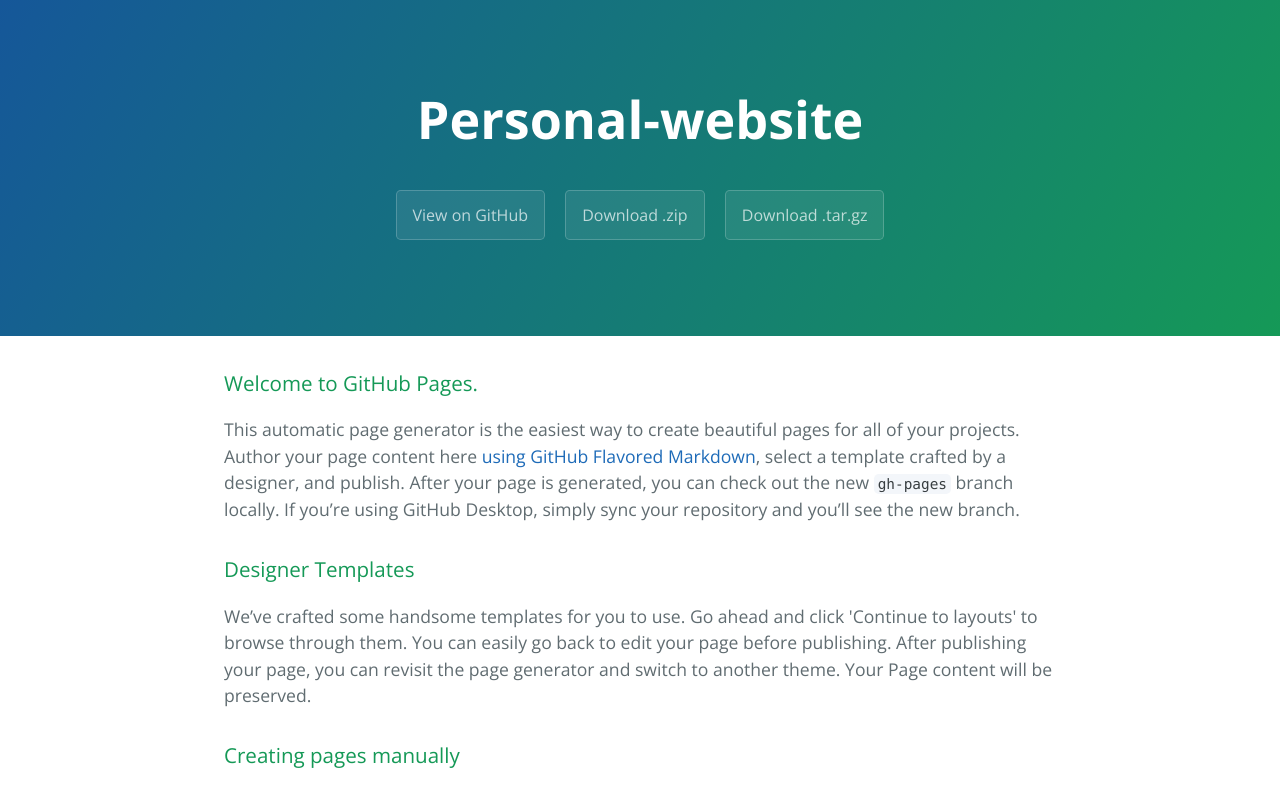
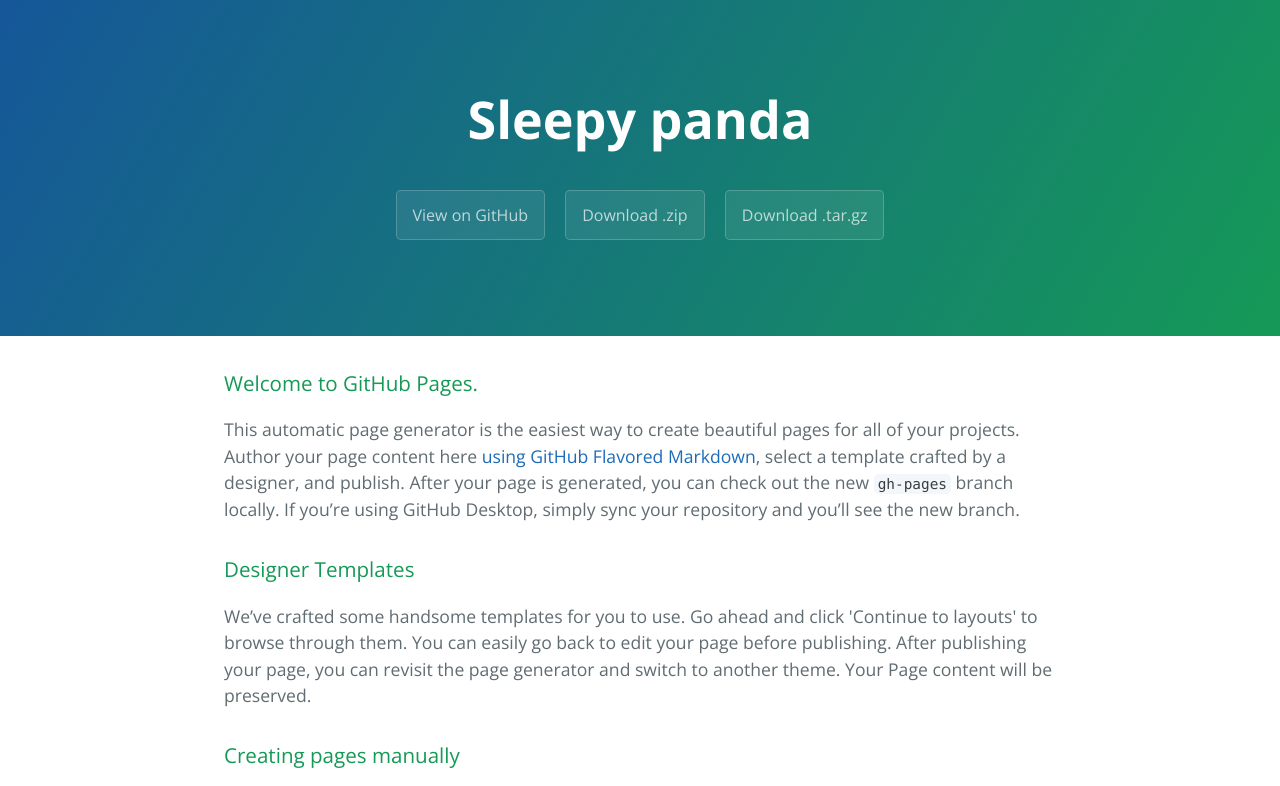
Before and after one commit to therearenousernamesavailable/personal-website, a plain HTML site: page index.html in a window 1280 px wide. Shown: the top 786 px of the page. Drawn offline with nearby package versions, Linux system fonts and the light colour scheme.

Commit message:
Update index.html

```diff
--- a/index.html
+++ b/index.html
@@ -11,7 +11,7 @@
   </head>
   <body>
     <section class="page-header">
-      <h1 class="project-name">Personal-website</h1>
+      <h1 class="project-name">Sleepy panda</h1>
       <h2 class="project-tagline"></h2>
       <a href="https://github.com/therearenousernamesavailable/personal-website" class="btn">View on GitHub</a>
       <a href="https://github.com/therearenousernamesavailable/personal-website/zipball/master" class="btn">Download .zip</a>
```
